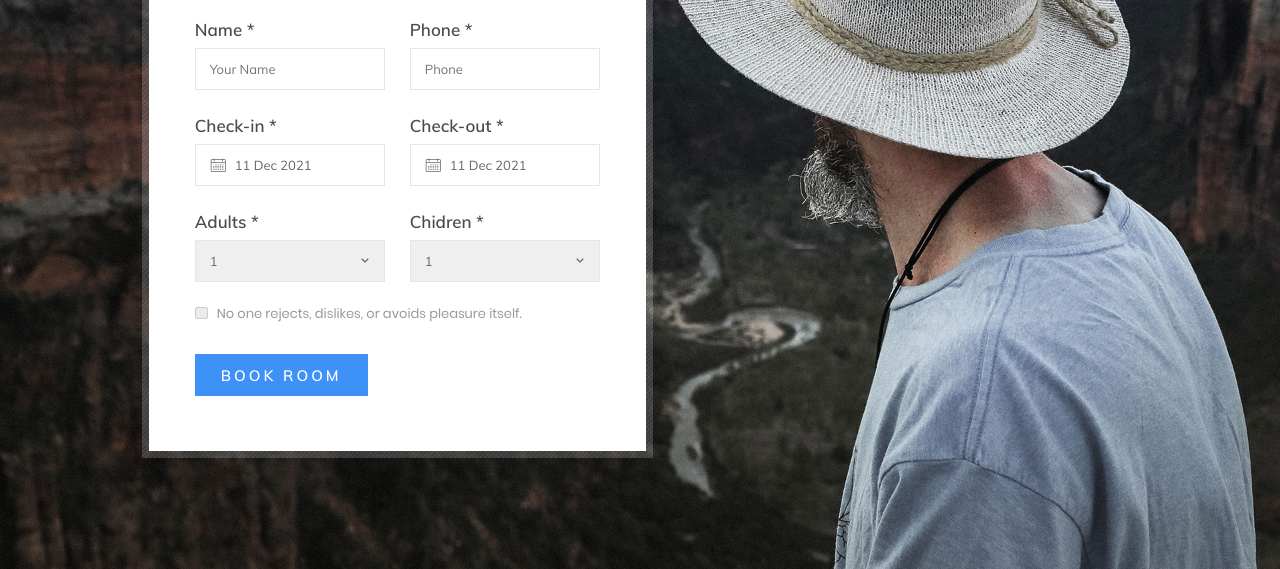
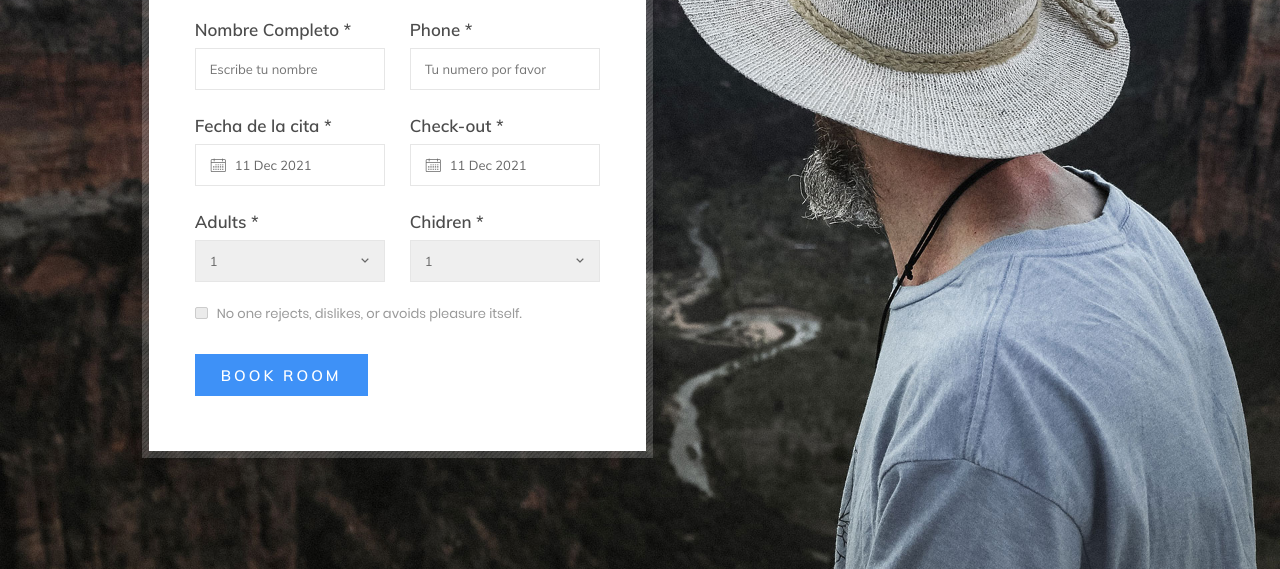
Before and after one commit to tlapopo/CitasAutolavado, a plain HTML site: page index.html in a window 1280 px wide. Shown: the part 231-800 px from the top of the page. Drawn offline with Linux system fonts and the light colour scheme.

Commit message:
Correcion de formulario

```diff
--- a/index.html
+++ b/index.html
@@ -2,7 +2,7 @@
 <html>
 	<head>
 		<meta charset="utf-8">
-		<title>RegistrationForm_v9 by Colorlib</title>
+		<title>Autolavado Cars</title>
 		<meta name="viewport" content="width=device-width, initial-scale=1.0">
 
 		<!-- LINEARICONS -->
@@ -29,17 +29,17 @@
                 </center>
 					<div class="form-row">
 						<div class="form-wrapper">
-							<label for="">Name *</label>
-							<input type="text" class="form-control" placeholder="Your Name">
+							<label for="">Nombre Completo *</label>
+							<input type="text" class="form-control" placeholder="Escribe tu nombre ">
 						</div>
 						<div class="form-wrapper">
 							<label for="">Phone *</label>
-							<input type="text" class="form-control" placeholder="Phone">
+							<input type="number" class="form-control" placeholder="Tu numero por favor">
 						</div>
 					</div>
 					<div class="form-row">
 						<div class="form-wrapper">
-							<label for="">Check-in *</label>
+							<label for="">Fecha de la cita *</label>
 							<span class="lnr lnr-calendar-full"></span>
 							<input type="text" class="form-control datepicker-here" data-language='en' data-date-format="dd M yyyy" id="dp1">
 						</div>
```
